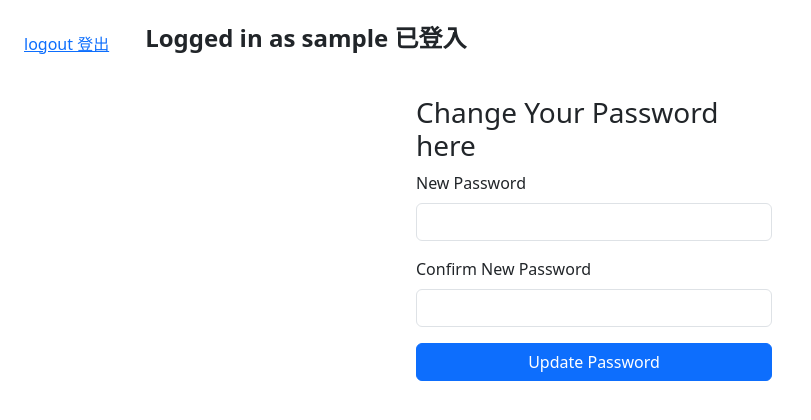
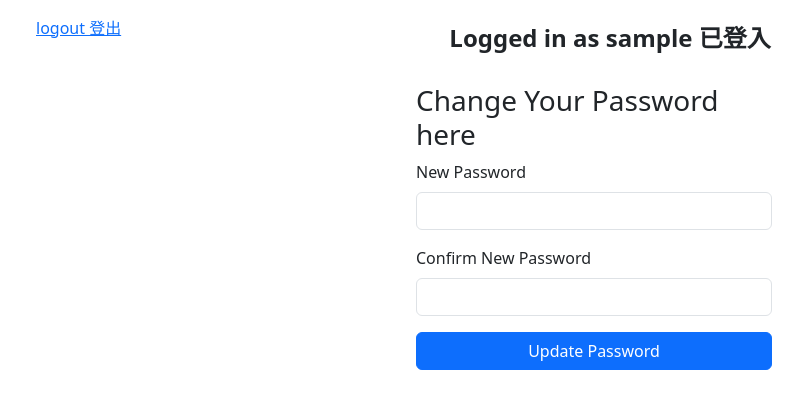
Before and after one commit to phili-ed/phili-ed, a Flask app: page /account in a window 1280 px wide. Shown: the part 58-478 px from the top of the page, without its empty margins (0-811 px from the left). Run offline with Flask 3, Linux system fonts and the light colour scheme; the visitor is signed in with stand-in values (Sample User, id 1); parts of the project's set-up code (start-up, migrations or seed data) failed here and were passed over; some libraries are stand-ins or nearby versions; some web fonts are replaced.

Commit message:
col control

```diff
--- a/templates/account.html
+++ b/templates/account.html
@@ -5,8 +5,12 @@
     {% block content %}
 
 <div class="row m-2">
-    <a class="col-12 col-md-4 btn-secondary m-2 p-2 w-auto" href="/logout">logout 登出</a>
-    <h4 class="col-12 col-md-8 fw-bold m-2"> Logged in as {{ current_user.username }} 已登入</h4>
+    <div class="col-12 col-md-4">
+        <a class="btn-secondary m-2 p-2 w-auto" href="/logout">logout 登出</a>
+    </div>
+    <div class="col-12 col-md-8">
+        <h4 class=" fw-bold m-2"> Logged in as {{ current_user.username }} 已登入</h4>
+    </div>
 </div>
 
 <div class="container m-4">
```
Also changed, not shown: templates/index.html (+8 -7 lines).
